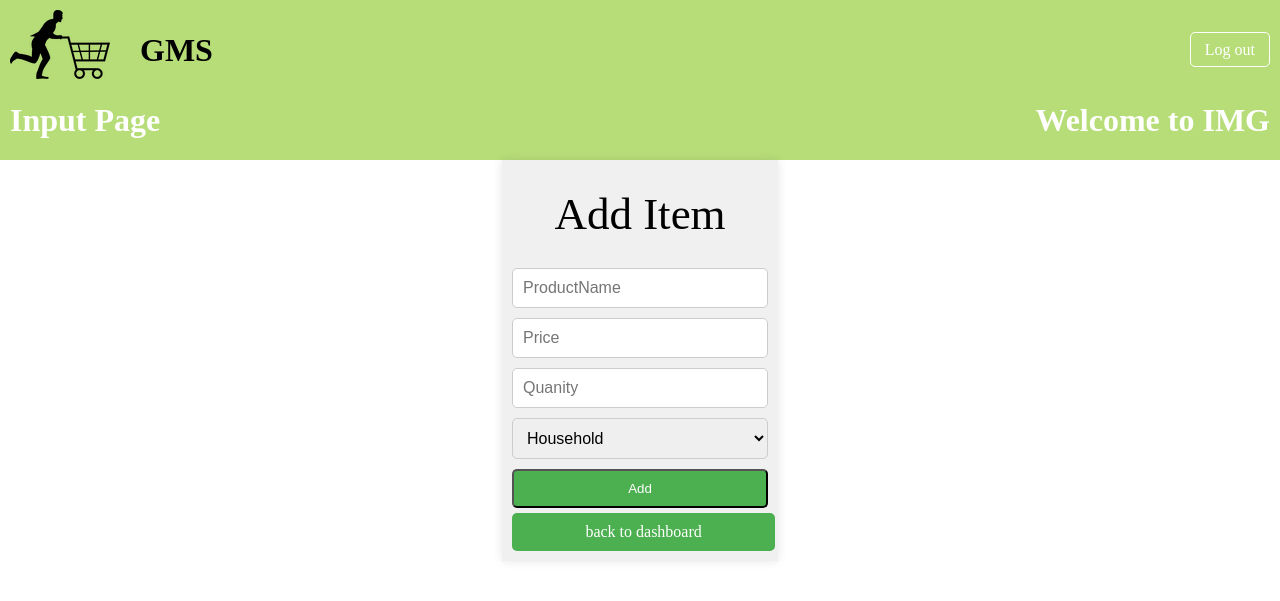
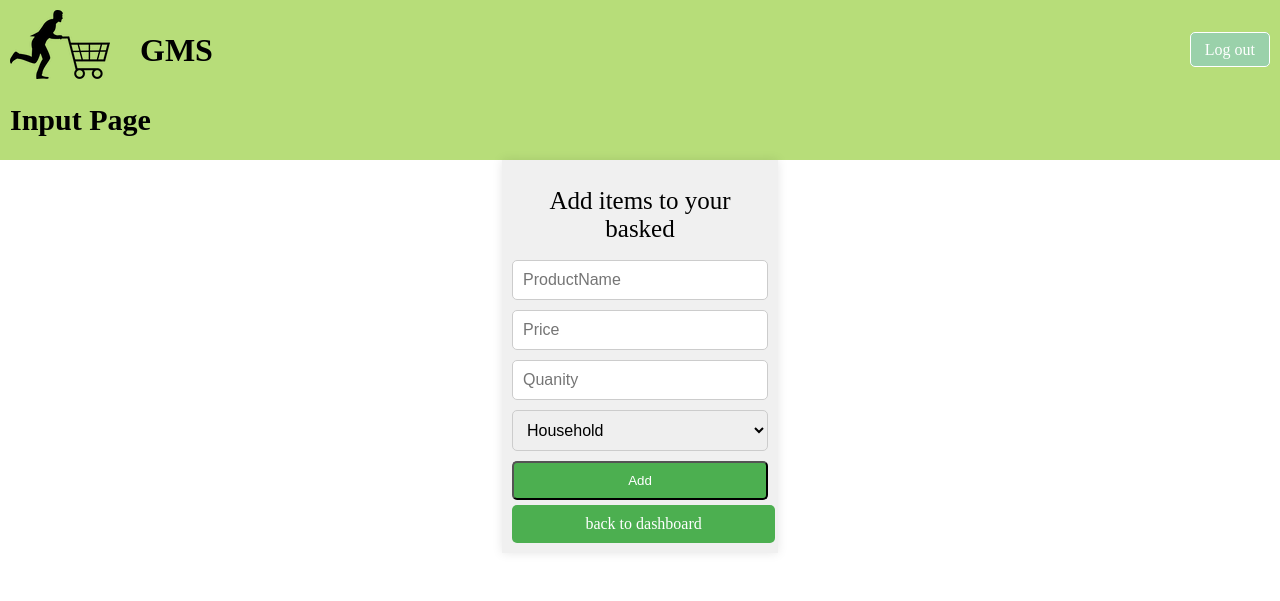
Before and after one commit to gustavoperess/Inventory-Management-System, a Flask app: page /add_item in a window 1280 px wide. Shown: the top 601 px of the page. Run offline with Flask 3, Linux system fonts and the light colour scheme; the visitor is signed in with stand-in values (Sample User, id 1); some libraries are stand-ins or nearby versions.

Commit message:
changes in the page style.

```diff
--- a/static/styles/add_item.css
+++ b/static/styles/add_item.css
@@ -34,12 +34,11 @@ header {
     margin-left: 130px;
 
 }
-  /* Apply the new class to the logout button */
 header .logout-button {
     color: #fff;
+    background-color: #9ad1aa;
     text-decoration: none;
     padding: 8px 14px;
-    /* Adjust padding to make it slightly bigger */
     border: 1px solid #fff;
     border-radius: 5px;
     }
@@ -92,16 +91,12 @@ header {
   }
 
   .container h1 {
-    font-size: 35px;
+    font-size: 25px;
     text-align: center; /* Center the text */
-    margin-top: 20px; /* Adjust the top margin as needed */
     color: black;
     font-family: 'Trocchi', serif;
-    font-size: 45px;
     font-weight: normal;
-    line-height: 48px;
     margin-bottom: 1;
-
 }
 
   .container ul li {
@@ -165,8 +160,6 @@ header {
   }
 
 
-
-
   .background-container {
     width: 100%;
     height: 780px;
@@ -176,3 +169,10 @@ header {
     background-repeat: no-repeat;
     /* You can add more styles as needed */
   }
+
+  .dashboard-heading {
+    margin-left: 0px;
+    color: black;
+    font-size: 30px;
+    /* Adjust as needed */
+    }
--- a/static/styles/main_page.css
+++ b/static/styles/main_page.css
@@ -41,7 +41,7 @@ margin-left: 130px;
 /* Apply the new class to the logout button */
 header .logout-button {
 color: #fff;
-background-color: #f96d6d;
+background-color: #9ad1aa;
 text-decoration: none;
 padding: 8px 14px;
 border: 1px solid #fff;
--- a/templates/add_item.html
+++ b/templates/add_item.html
@@ -18,7 +18,6 @@
         </div>
         <div class="actions-container">
             <h1 class="dashboard-heading">Input Page </h1>
-            <h1>Welcome to IMG</h1>
         </div>
     </header>
 
@@ -26,7 +25,7 @@
     <main>
         <!-- Add Item form -->
         <div class="container">
-            <h1>Add Item</h1>
+            <h1>Add items to your basked </h1>
             <form method="POST" action="">
                 <!-- CSRF protection tokens for security -->
                 {{ form.csrf_token }}
@@ -46,6 +45,7 @@
 
     <!-- Footer section -->
     <footer>
+        GMS - Copyright © 2024
     </footer>
 </body>
 </html>
```
Lines whose indentation alone changed are shown as unchanged.
